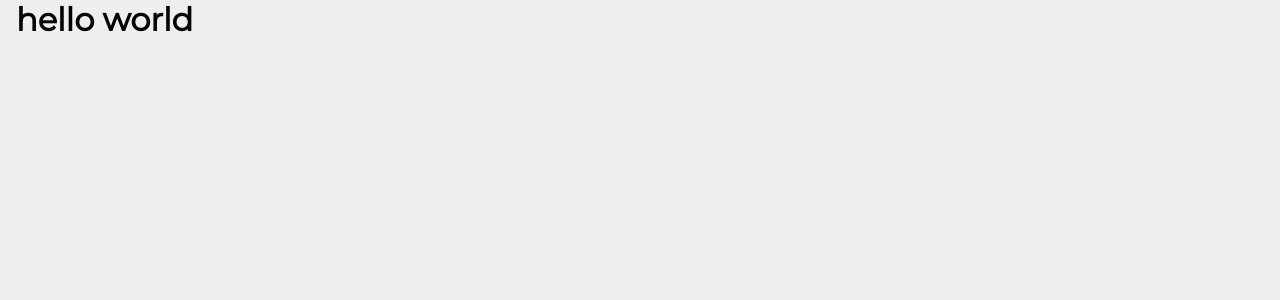
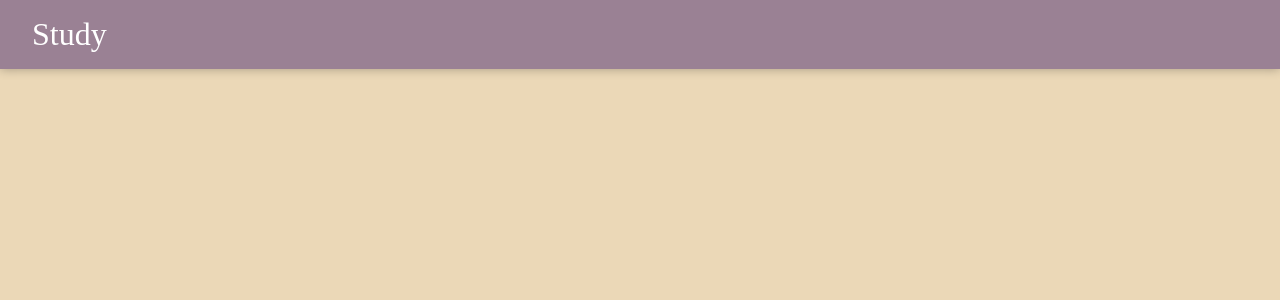
Before and after one commit to phher802/StudyAppProj, a React (Create React App) app: page / in a window 1280 px wide. Shown: the top 300 px of the page. Built offline with nearby package versions, Linux system fonts and the light colour scheme; a web font is replaced by a local one.

Commit message:
Add component folder with app and header jsx files

```diff
--- a/public/styles.css
+++ b/public/styles.css
@@ -9,12 +9,12 @@ html {
 }
 
 body {
-  background: #eee;
+  background: #ebd8b7;
   padding: 0 16px;
 }
 
 header {
-  background-color: #f5ba13;
+  background-color: #9a8194;
   margin: auto -16px;
   padding: 16px 32px;
   box-shadow: 0 0 10px 0 rgba(0, 0, 0, 0.3);
--- /dev/null
+++ b/src/components/App.jsx
@@ -0,0 +1,12 @@
+import React from "react";
+import Header from "./Header";
+
+function App(){
+    return (
+    <div>
+        <Header />
+    </div>
+    );
+}
+
+export default App;
--- /dev/null
+++ b/src/components/Header.jsx
@@ -0,0 +1,12 @@
+import React from "react";
+
+
+function Header(){
+   return <header>
+       <h1>Study</h1>
+   </header>
+
+}
+
+
+export default Header;
--- a/src/index.js
+++ b/src/index.js
@@ -1,4 +1,5 @@
 import React from 'react';
 import ReactDOM from 'react-dom';
+import App from "./components/App";
 
-ReactDOM.render(<h1>hello world</h1>, document.getElementById('root'));
+ReactDOM.render(<App />, document.getElementById('root'));
```
